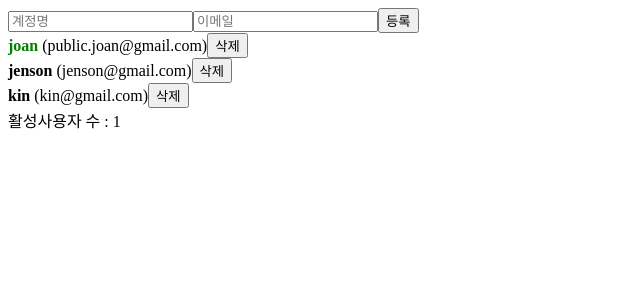
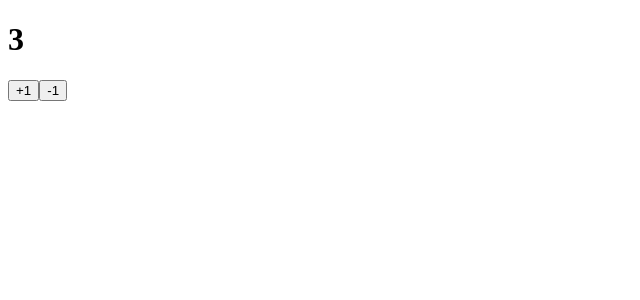
Before and after one commit to kich555/React-Practice, a React (Create React App) app: page / in a window 1280 px wide. Shown: the top 300 px of the page, without its empty margins (0-640 px from the left). Built offline with nearby package versions, Linux system fonts and the light colour scheme.

Commit message:
Add refactoring

```diff
--- a/src/App.js
+++ b/src/App.js
@@ -88,15 +88,15 @@ function App() {
 
   return (
     <>
-      {/* <Counter /> */}
-      <CreateUser
+      <Counter />
+      {/* <CreateUser
         username={username}
         email={email}
         onChange={onChange}
         onCreate={onCreate}
       />
       <UserList users={users} onRemove={onRemove} onToggle={onToggle} />
-      <div>활성사용자 수 : {count}</div>
+      <div>활성사용자 수 : {count}</div> */}
     </>
   );
 }
```
